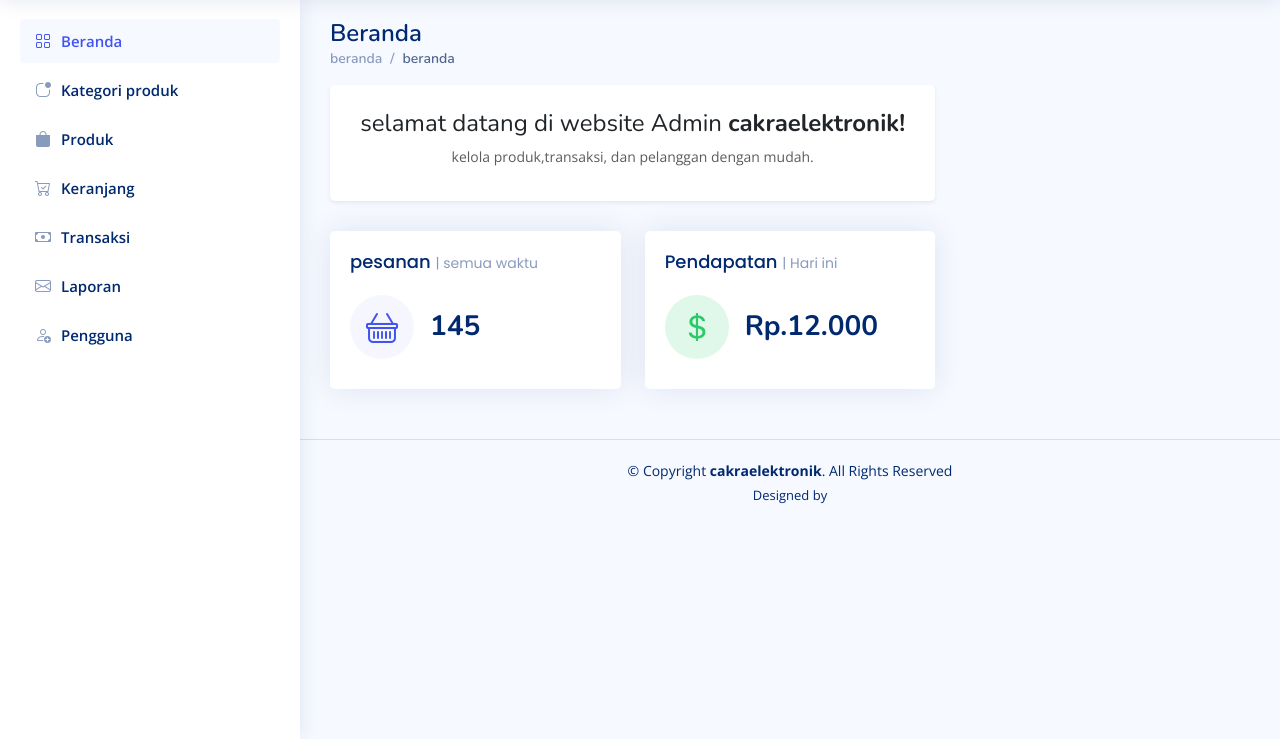
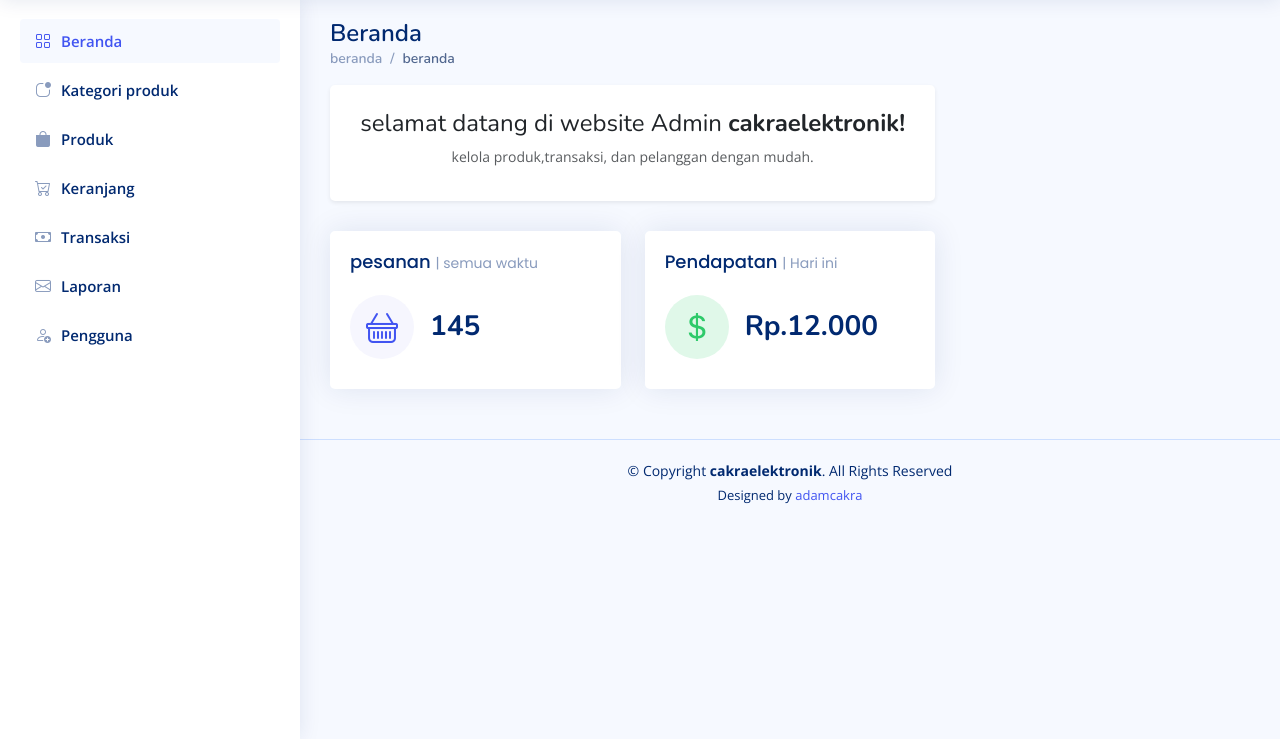
Before and after one commit to adamcakra/cakra-electronics, a PHP site: page / in a window 1280 px wide. Shown: the part 61-800 px from the top of the page. Run offline with PHP 8.4, Linux system fonts and the light colour scheme; some libraries are stand-ins or nearby versions.

Commit message:
membenarkan footer

```diff
--- a/admin/index.php
+++ b/admin/index.php
@@ -243,7 +243,7 @@
       <!-- You can delete the links only if you purchased the pro version. -->
       <!-- Licensing information: https://bootstrapmade.com/license/ -->
       <!-- Purchase the pro version with working PHP/AJAX contact form: https://bootstrapmade.com/nice-admin-bootstrap-admin-html-template/ -->
-      Designed by <a href="https://instagram.com/cakraprama/" target ="_<>adamcakra</a>
+      Designed by <a href="https://instagram.com/cakraprama/" target ="_blank">adamcakra</a>
     </div>
   </footer><!-- End Footer -->
 
```
